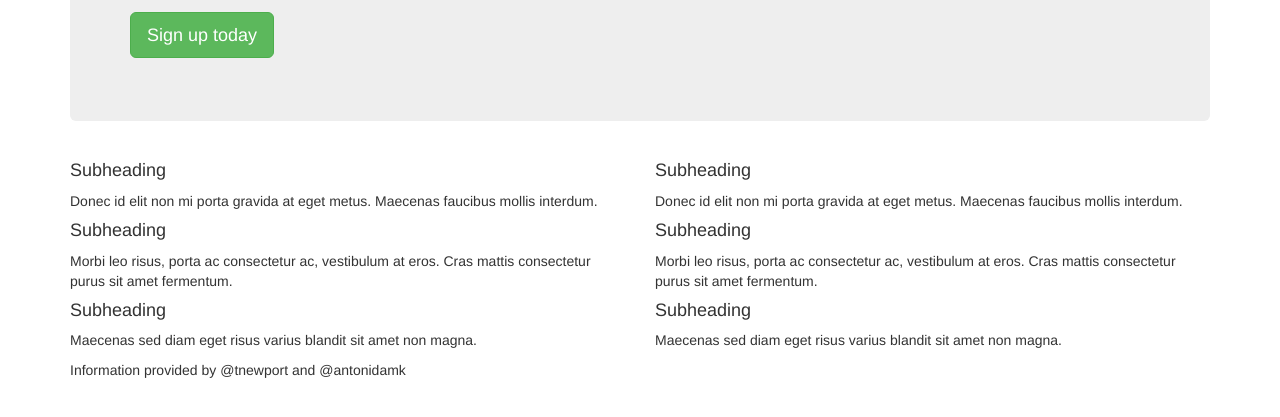
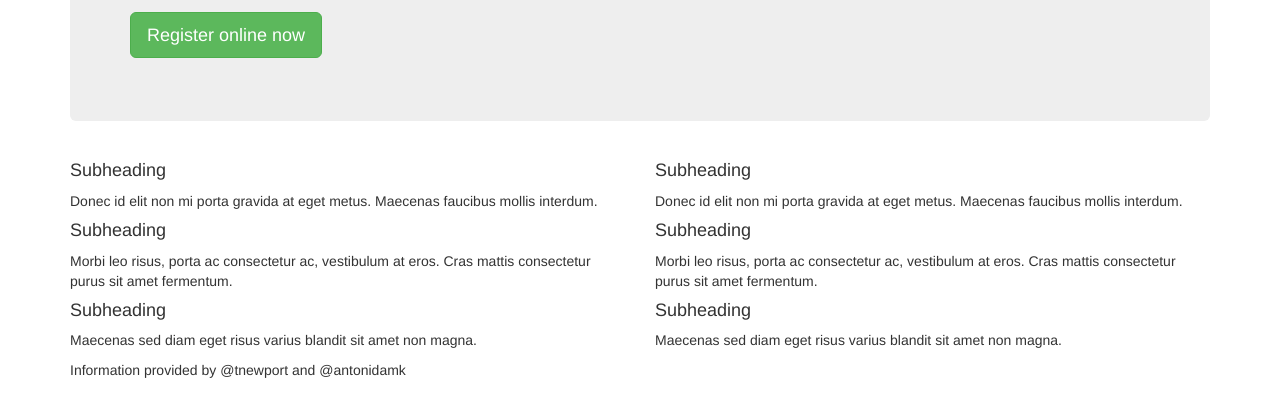
Before and after one commit to tomnewport/tomnewport.github.io, a plain HTML site: page voter_reg_2015/index.htm in a window 1280 px wide. Shown: the part 209-626 px from the top of the page. Drawn offline with nearby package versions, Linux system fonts and the light colour scheme.

Commit message:
Used bootstrap template

```diff
--- a/voter_reg_2015/index.htm
+++ b/voter_reg_2015/index.htm
@@ -20,7 +20,7 @@
       <div class="jumbotron">
         <h1>Register to vote by November 22<sup>nd</sup></h1>
         <p class="lead">Cras justo odio, dapibus ac facilisis in, egestas eget quam. Fusce dapibus, tellus ac cursus commodo, tortor mauris condimentum nibh, ut fermentum massa justo sit amet risus.</p>
-        <p><a class="btn btn-lg btn-success" href="#" role="button">Sign up today</a></p>
+        <p><a class="btn btn-lg btn-success" href="https://www.gov.uk/register-to-vote" role="button">Register online now</a></p>
       </div>
 
       <div class="row marketing">
```
